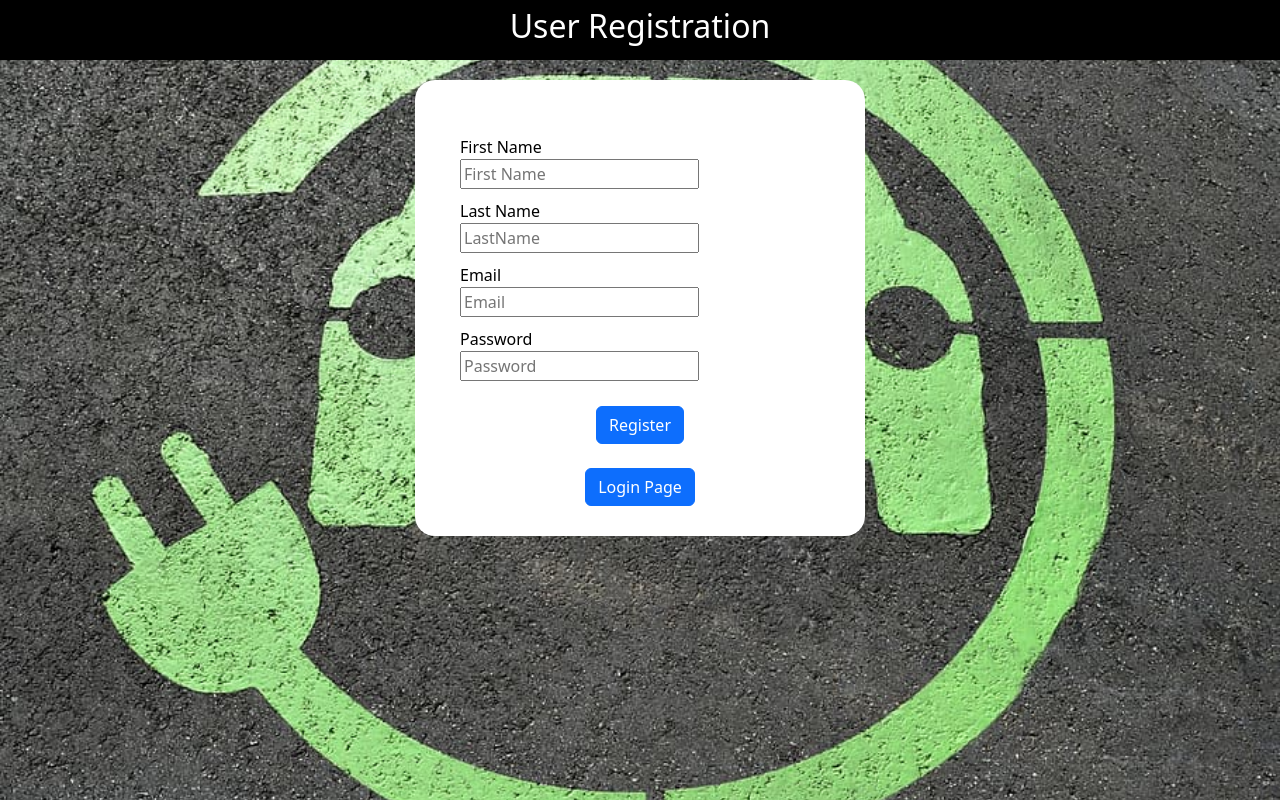
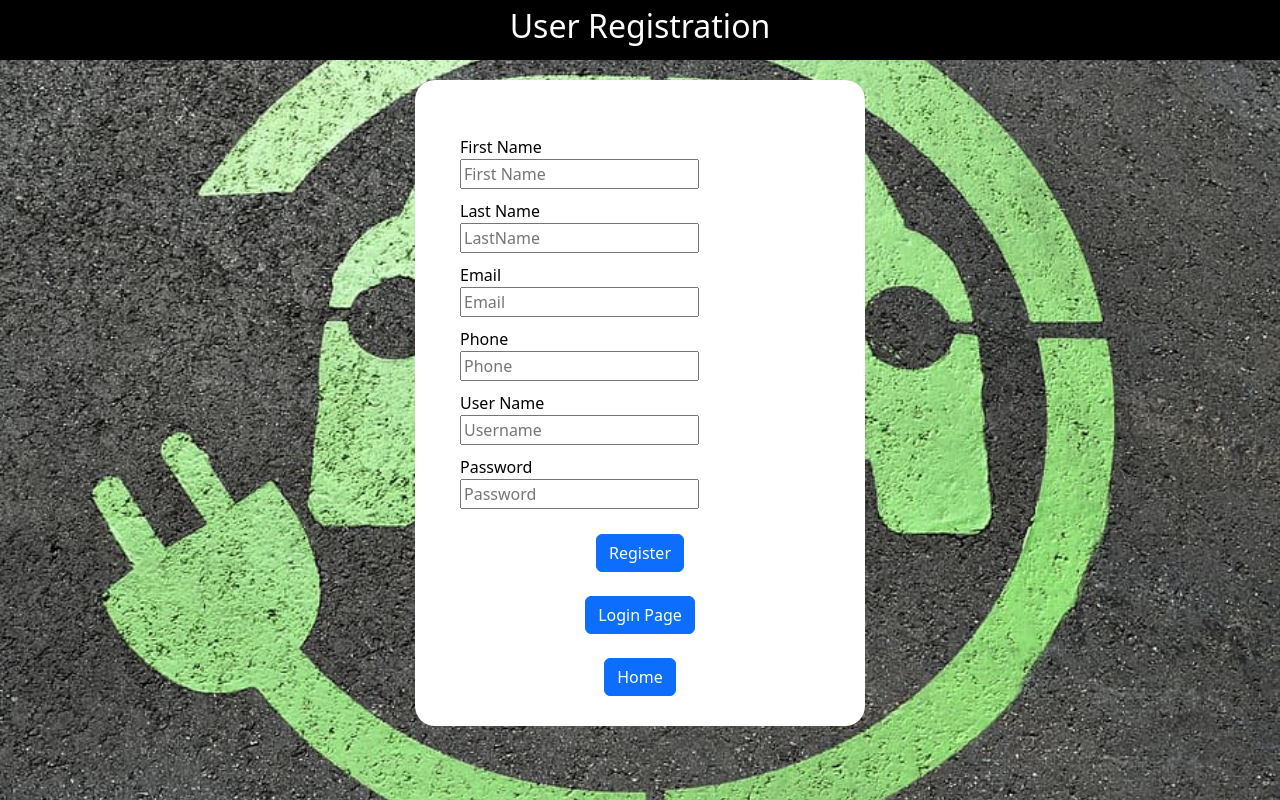
Before and after one commit to aditicodes-14/CASE_STUDY, a React (Create React App) app in the folder evrentals/: page /signup in a window 1280 px wide. Built offline with nearby package versions, Linux system fonts and the light colour scheme.

Commit message:
Merge branch 'main' of https://github.com/AGNIVA029/CASE_STUDY into add/aditi

```diff
--- a/evrentals/package.json
+++ b/evrentals/package.json
@@ -6,6 +6,7 @@
     "@testing-library/jest-dom": "^5.17.0",
     "@testing-library/react": "^13.4.0",
     "@testing-library/user-event": "^13.5.0",
+    "axios": "^1.5.0",
     "bootstrap": "^5.3.1",
     "react": "^18.2.0",
     "react-bootstrap": "^2.8.0",
--- a/evrentals/src/App.js
+++ b/evrentals/src/App.js
@@ -4,6 +4,9 @@ import HomePage from './homepage/home';
 import Aboutus from './aboutus';
 import {Routes,Route, BrowserRouter as Router} from "react-router-dom";
 import Contactus from './contactus';
+import RegistrationFormData from './registratn_comp/registrationdata';
+import Display1 from './homepage/components/dashboard';
+// import HomePage from './homepage/home';
 function App() {
   return (
     <Router>
@@ -13,6 +16,8 @@ function App() {
       <Route exact path="/login" element={<LoginForm />} />
       <Route path='/aboutus' element={<Aboutus/>}></Route>
       <Route path='/contactus' element={<Contactus/>}></Route>
+      <Route path='/home' element={<HomePage></HomePage>}/>
+      <Route path='/dashboard' element={<Display1></Display1>}/>
         </Routes>
       </Router>
 
--- /dev/null
+++ b/evrentals/src/homepage/components/dashboard.js
@@ -0,0 +1,119 @@
+import 'bootstrap/dist/css/bootstrap.min.css';
+
+import React from "react";
+
+
+
+import {BrowserRouter, Route, Link, Routes} from 'react-router-dom';
+
+
+
+
+
+import axios from 'axios';
+
+class Display1 extends React.Component{
+
+    constructor(){
+
+        super();
+
+        this.state={
+
+
+
+        carlist:[]
+
+
+
+        }
+
+    }
+
+
+
+componentDidMount(){
+
+    axios.get("http://localhost:5027/api/EV/GetAllEV").then(response => {
+
+        //console.log(response.data);
+
+        this.setState({
+
+        carlist: response.data
+
+        });
+
+    });
+
+}
+
+
+
+    render(){
+
+        return(
+
+            <div>
+
+
+
+
+
+                <hr/>
+
+                <h2>Cars List</h2>
+
+                <hr />
+
+                <table className='table table-bordered table-striped'>
+
+                <thead><tr><th>MAKE</th><th>MODEL</th><th>YEAR</th><th>BATTERY CAPACITY</th><th>CHARGING TIME</th><th>PRICE</th></tr></thead>
+
+                    <tbody>
+
+                        {this.state.carlist.map((obj)=>(
+
+
+
+                            <tr>
+
+                            <td>{obj.make}</td>
+
+                            <td>{obj.model}</td>
+
+                            <td>{obj.year}</td>
+
+                            <td>{obj.batteryCapacity}</td>
+
+                            <td>{obj.chargingTime}</td>
+
+                            <td>{obj.price}</td>
+
+
+
+
+
+
+
+                        </tr>
+
+
+
+
+
+                        ))}
+
+                    </tbody>
+
+                </table>
+
+            </div>
+
+        );
+
+    }
+
+}
+
+export default Display1;
--- a/evrentals/src/loginpage/loginform.js
+++ b/evrentals/src/loginpage/loginform.js
@@ -2,6 +2,7 @@ import React, {useState} from 'react';
 import '../registratn_comp/style.css';
 import HeaderLogin from './headerlogin';
 import { Route, Link } from 'react-router-dom';
+import Display1 from '../homepage/components/dashboard';
 function LoginForm() {
     return(
         <>
@@ -19,10 +20,19 @@ function LoginForm() {
               </div>
           </div>
           <div className="footer">
-          <Link to={"/*"}><button type="submit" className='btn btn-primary'>Login</button></Link>
+
+
+              <Link to={"/dashboard"}><button type="submit" className='btn btn-primary'>Login</button></Link>
               <br></br>
               <br></br>
-              <Link to={"/signup"}><button type="submit" className='btn btn-primary'>Registration Page</button></Link>
+              <Link to={"/*"}><button className='btn btn-primary'>Home</button></Link>
+              <br></br>
+              <br></br>
+              <Link to={"/signup"}><button className='btn btn-primary'>Registration Page</button></Link>
+              {/* <br></br>
+              <br></br>
+              <Link to={"/dashboard"}><button className='btn btn-primary'>Dashboard</button></Link> */}
+
           </div>
       </div>
       </div>
--- /dev/null
+++ b/evrentals/src/registratn_comp/registrationdata.js
@@ -0,0 +1,61 @@
+// import React from "react";
+
+// import './style.css';
+// import './header';
+// import Header from './header';
+// import { Link } from 'react-router-dom';
+
+
+// function RegistrationFormData() {
+
+//     const[firstName,getfirstName]=useState("");
+//     const[lastName,getlastName]=useState("");
+//     const[password,setPassword]=useState("");
+//     const[email,setEmail]=useState("");
+//     const[username,setusername]=useState("");
+//     const[phone,setphone]=useState("");
+
+
+//     const signup=async ()=>{
+//         let user={
+//             "userId": 0,
+//             "username": "string",
+//             "password": password,
+//             "email": email,
+//             "firstName": firstName,
+//             "lastName": lastName,
+//             "phone": 0
+//           };
+//           alert(user)
+//         console.log(firstName,lastName,email,phone,username,password);
+//         let result=await fetch("http://localhost:5027/api/User/GetAllUsers",{
+//             method:'GET',
+//             body:JSON.stringify(user),
+//             headers:{
+//                 "Content-Type":'application/json',
+//                 "Accept":'application/json'
+//             }
+//         }).
+//         then(result=>result.json())
+//         .then(result=>localStorage.setItem("user-info",JSON.stringify(result)));
+//     }
+//     return(
+//         <div>
+//             <h1>User Registration Data</h1>
+//             <ul>
+//                 {result.map((item)=>(
+//                     <li key={item.id}>{item.name}</li>
+//                 ))}
+//                 {/* <table>
+//                     <th>
+//                         <td></td>
+
+
+//                     </th>
+//                     <tr></tr>
+//                 </table> */}
+//             </ul>
+//         </div>
+//     )
+// }
+// export default RegistrationFormData;
--- a/evrentals/src/registratn_comp/registrationform.js
+++ b/evrentals/src/registratn_comp/registrationform.js
@@ -3,6 +3,8 @@ import './style.css';
 import './header';
 import Header from './header';
 import { Link } from 'react-router-dom';
+import RegistrationFormData from './registrationdata';
+import HomePage from '../homepage/home';
 
 
 function RegistrationForm() {
@@ -11,6 +13,8 @@ function RegistrationForm() {
     const[lastName,setlastName]=useState("");
     const[password,setPassword]=useState("");
     const[email,setEmail]=useState("");
+    const[username,setusername]=useState("");
+    const[phone,setphone]=useState("");
 
 
     const signup=async ()=>{
@@ -24,7 +28,7 @@ function RegistrationForm() {
             "phone": 0
           };
           alert(user)
-        console.log(firstName,lastName,email,password);
+        console.log(firstName,lastName,email,phone,username,password);
         let result=await fetch("http://localhost:5027/api/User/AddUser",{
             method:'POST',
             body:JSON.stringify(user),
@@ -55,6 +59,14 @@ function RegistrationForm() {
                   <label className="form__label" for="email">Email </label>
                   <input  type="email" id="email" value={email} onChange={(e)=>setEmail(e.target.value)} className="form__input"  placeholder="Email"/>
               </div>
+              <div className="phone">
+                  <label className="form__label" for="phone">Phone </label>
+                  <input  type="long" name="" value={phone} onChange={(e)=>setphone(e.target.value)} id="phone" className="form__input" placeholder="Phone"/>
+              </div>
+              <div className="username">
+                  <label className="form__label" for="username">User Name </label>
+                  <input  type="text" name="" value={username} onChange={(e)=>setusername(e.target.value)} id="username" className="form__input"placeholder="Username"/>
+              </div>
               <div className="password">
                   <label className="form__label" for="password">Password </label>
                   <input className="form__input" type="password" value={password} onChange={(e)=>setPassword(e.target.value)} id="password" placeholder="Password"/>
@@ -65,6 +77,11 @@ function RegistrationForm() {
               <br></br>
               <br></br>
               <Link to={"/login"}><button className='btn btn-primary'>Login Page</button></Link>
+
+              <br></br>
+              <br></br>
+              <Link to={"/home"}><button className='btn btn-primary'>Home</button></Link>
+
           </div>
       </form>
       </div>
```
Also changed, not shown: 1 other file (tests, documents, lock files or other folders).
